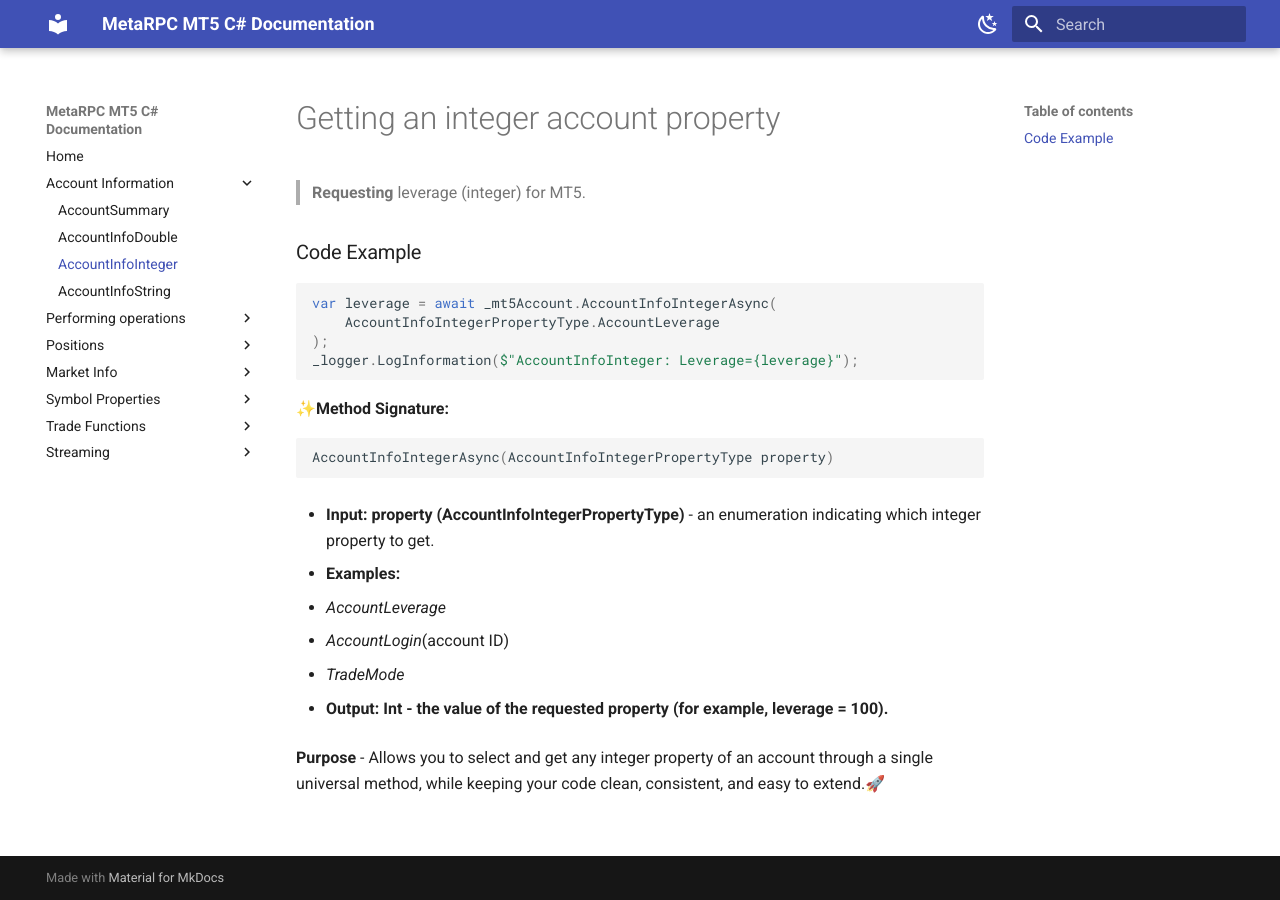
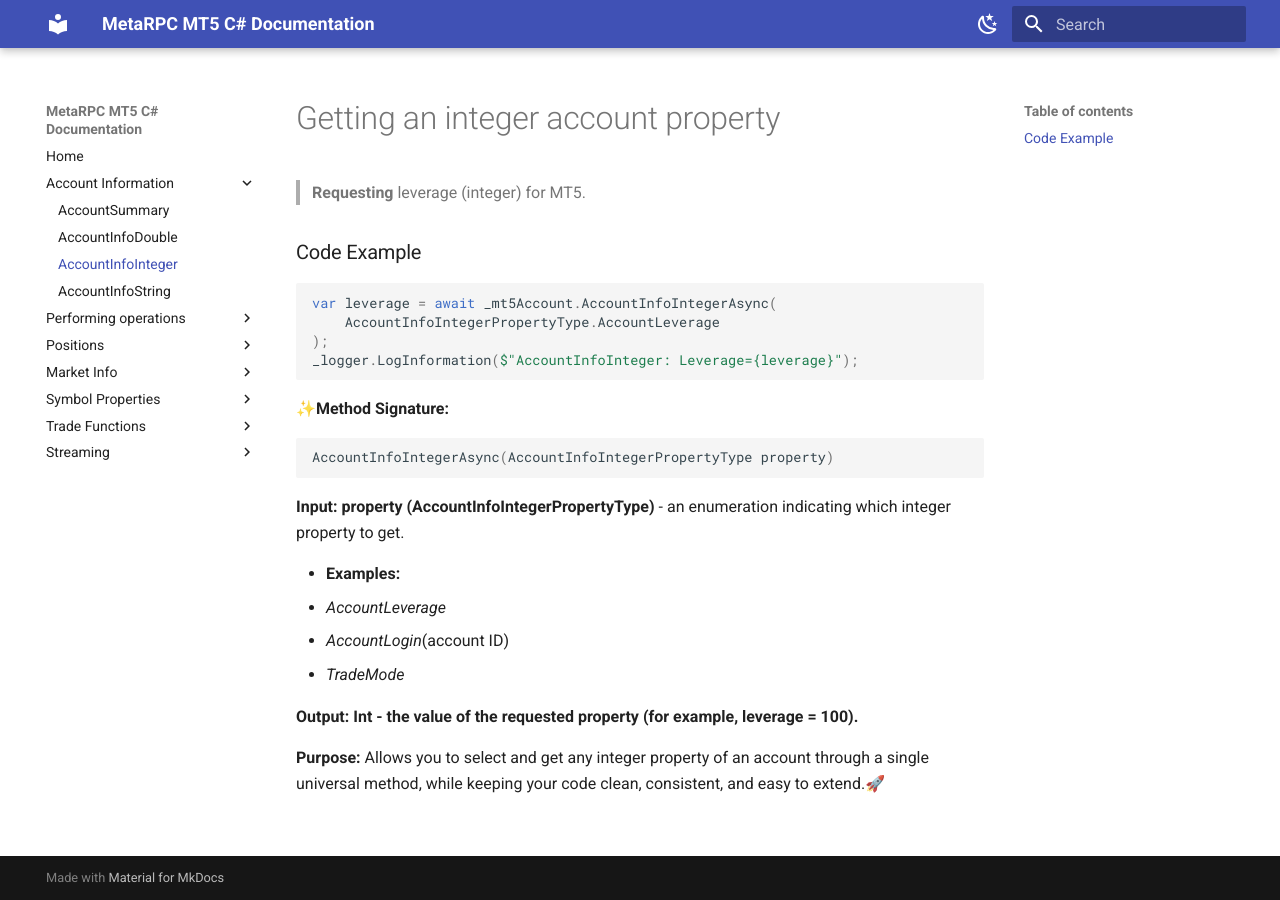
Before and after one commit to MetaRPC/CSharpMT5, an MkDocs documentation site: the page built from docs/account/AccountInfoInteger.md, in a window 1280 px wide. Built offline with MkDocs 1.6.1 and Material for MkDocs 9.7.7, drawn with Linux system fonts in a browser that asks for light colours.

````diff
--- a/docs/account/AccountInfoInteger.md
+++ b/docs/account/AccountInfoInteger.md
@@ -16,13 +16,13 @@ _logger.LogInformation($"AccountInfoInteger: Leverage={leverage}");
 AccountInfoIntegerAsync(AccountInfoIntegerPropertyType property)
 ```
 
-* **Input: property (AccountInfoIntegerPropertyType)** - an enumeration indicating which integer property to get.
+ **Input: property (AccountInfoIntegerPropertyType)** - an enumeration indicating which integer property to get.
 
 * **Examples:**
    * _AccountLeverage_
    * _AccountLogin_(account ID)
    * _TradeMode_
 
-* **Output: Int - the value of the requested property (for example, leverage = 100).**
+ **Output: Int - the value of the requested property (for example, leverage = 100).**
 
-**Purpose** - Allows you to select and get any integer property of an account through a single universal method, while keeping your code clean, consistent, and easy to extend.🚀
+**Purpose:** Allows you to select and get any integer property of an account through a single universal method, while keeping your code clean, consistent, and easy to extend.🚀
````
